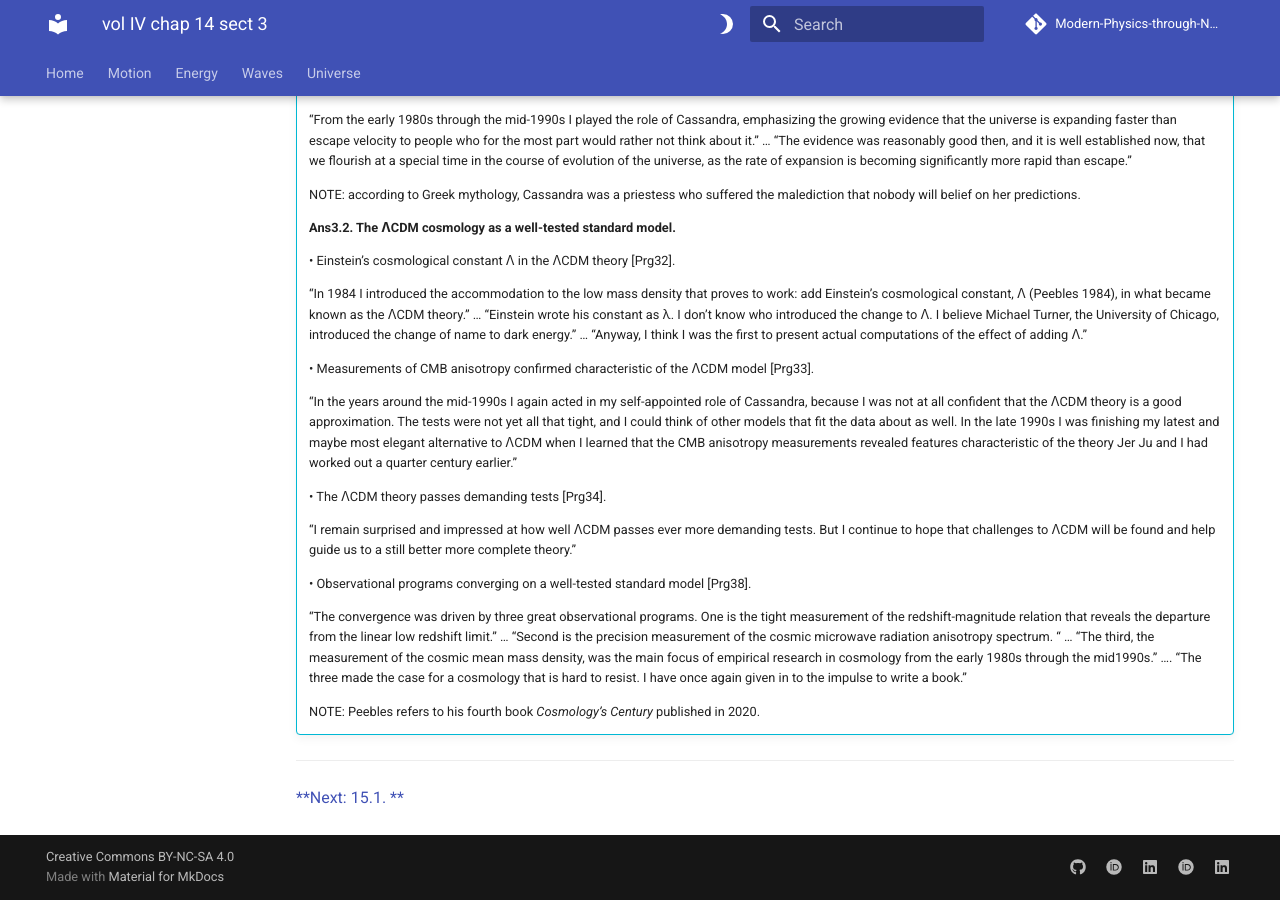
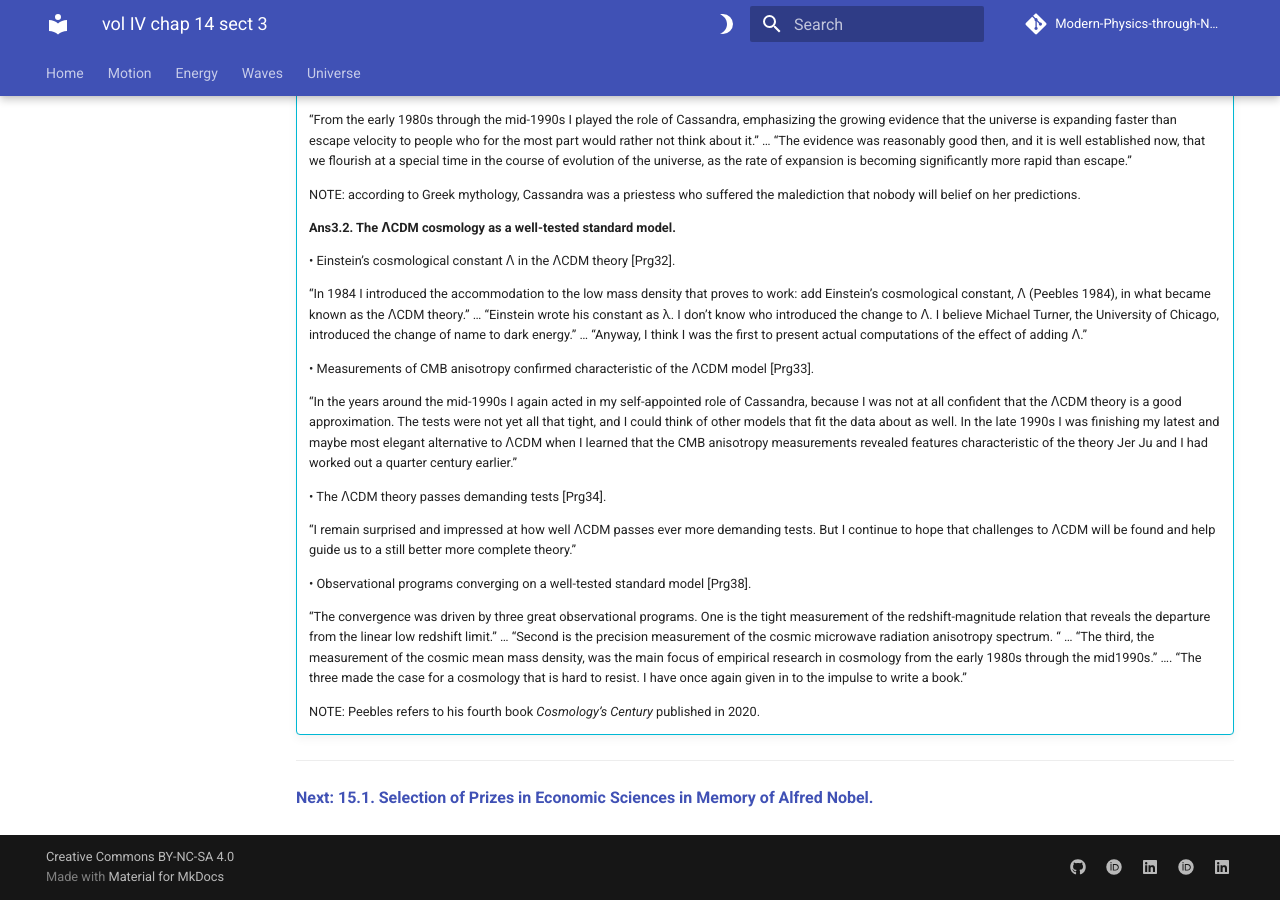
Before and after one commit to modphysnobel/modphysnobel.github.io, an MkDocs documentation site: the page built from docs/vol-IV/vol-IV-chap-14-sect-3.md, in a window 1280 px wide and 900 px high, scrolled down 21418 px. Built offline with MkDocs 1.6.1 and Material for MkDocs 9.7.7, drawn with Linux system fonts in a browser that asks for light colours; some web fonts are replaced; comment, search, counter and statistics services are not loaded.

Commit message:
Update vol-IV-chap-14-sect-3.md

```diff
--- a/docs/vol-IV/vol-IV-chap-14-sect-3.md
+++ b/docs/vol-IV/vol-IV-chap-14-sect-3.md
@@ -972,4 +972,4 @@
 
 ***
 
-[**Next: 15.1. **](./vol-IV-chap-15-sect-1.md)
+[**Next: 15.1. Selection of Prizes in Economic Sciences in Memory of Alfred Nobel.**](./vol-IV-chap-15-sect-1.md)
```
